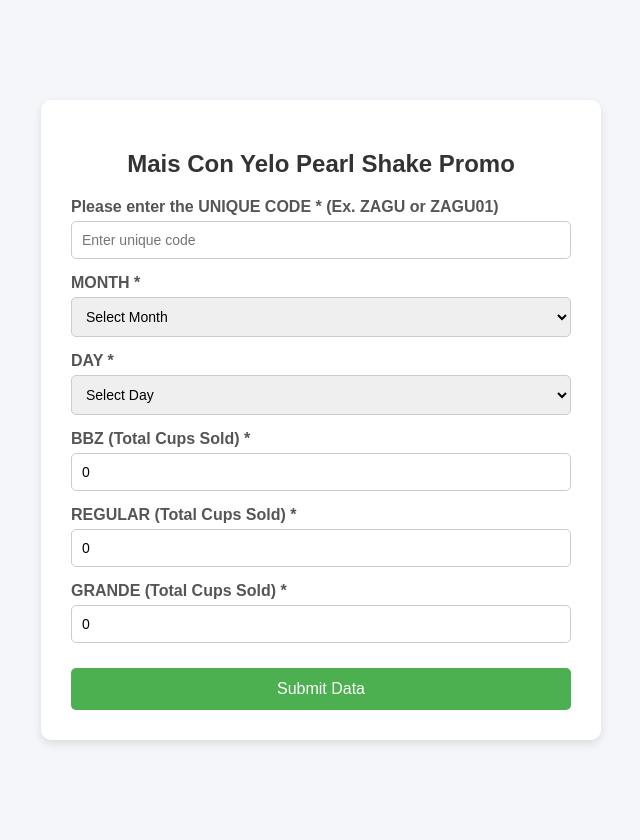
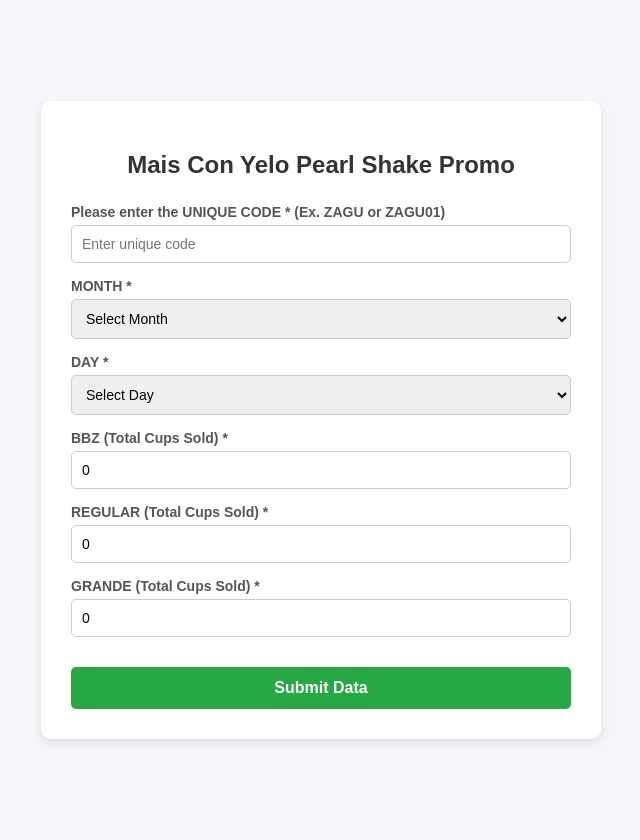
Before and after one commit to misdatazagu-hash/promo-system, a Flask app: page / in a window 1280 px wide. Shown: the whole page, without its empty margins (319-959 px from the left). Run offline with Flask 3, Linux system fonts and the light colour scheme.

Commit message:
Update form.html

```diff
--- a/templates/form.html
+++ b/templates/form.html
@@ -3,16 +3,16 @@
 <head>
     <meta charset="UTF-8">
     <meta name="viewport" content="width=device-width, initial-scale=1.0">
-    <title>Promo System - Cup Sales Entry</title>
+    <title>Mais Con Yelo Pearl Shake Promo</title>
     <style>
         body { font-family: Arial, sans-serif; background-color: #f4f6f9; margin: 0; padding: 20px; display: flex; justify-content: center; align-items: center; min-height: 100vh; }
         .container { background: white; padding: 30px; border-radius: 10px; box-shadow: 0 4px 10px rgba(0,0,0,0.1); width: 100%; max-width: 500px; }
-        h2 { text-align: center; color: #333; margin-bottom: 20px; }
+        h2 { text-align: center; color: #333; margin-bottom: 25px; }
         .form-group { margin-bottom: 15px; }
-        label { display: block; font-weight: bold; margin-bottom: 5px; color: #555; }
+        label { display: block; font-weight: bold; margin-bottom: 5px; color: #555; font-size: 14px; }
         input, select { width: 100%; padding: 10px; border: 1px solid #ccc; border-radius: 5px; box-sizing: border-box; font-size: 14px; }
-        button { width: 100%; background-color: #4CAF50; color: white; padding: 12px; border: none; border-radius: 5px; font-size: 16px; cursor: pointer; margin-top: 10px; }
-        button:hover { background-color: #45a049; }
+        button { width: 100%; background-color: #28a745; color: white; padding: 12px; border: none; border-radius: 5px; font-size: 16px; cursor: pointer; margin-top: 15px; font-weight: bold; }
+        button:hover { background-color: #218838; }
         .alert { background-color: #d4edda; color: #155724; padding: 15px; border-radius: 5px; text-align: center; margin-bottom: 20px; font-weight: bold; }
     </style>
 </head>
```
